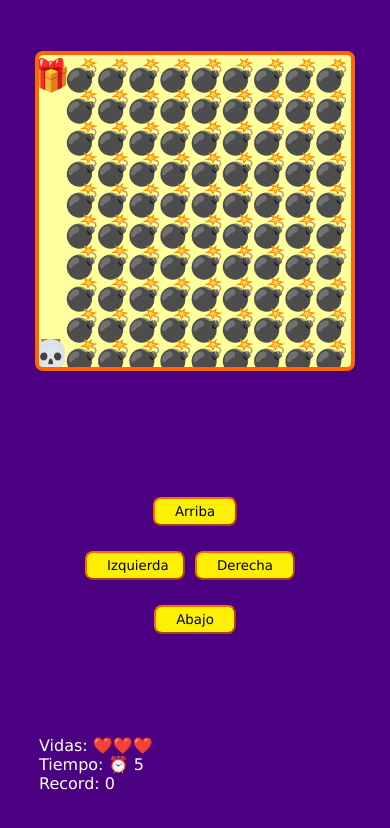
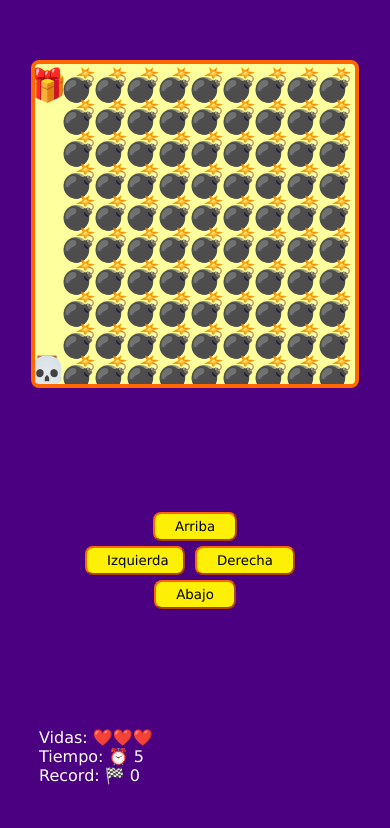
Before and after one commit to okipe/taller-videouegos1-platzi, a plain HTML site: page index.html in a window 390 px wide. Drawn offline with Linux system fonts and the light colour scheme.

Commit message:
Bug fixes

```diff
--- a/game.js
+++ b/game.js
@@ -32,18 +32,37 @@ const giftPosition = {
     y: undefined,
 }
 
-let enemyPositions = [];
+let enemyPositions = [];https://platzi.com/clases/3573-javascript-practico-videojuegos/52335-victoria-subiendo-de-nivel/
 
 window.addEventListener('load', setCanvasSize); //apenas abra, se ejecuará el size
 window.addEventListener('resize', setCanvasSize); // se hará resize de manera dinámica
 
 function setCanvasSize() {
     // Determinamos el tamaño de la ventana.
-    if(window.innerHeight > window.innerWidth) {
-        canvasSize = window.innerWidth * 0.8;  // Pantalla con 75% responsive al abrir o recargar. Por el momento lo puse en 0.9.
+    // if(window.innerHeight > window.innerWidth) {
+    //     canvasSize = window.innerWidth * 0.8;  // Pantalla con 75% responsive al abrir o recargar. Por el momento lo puse en 0.9.
+    // } else {
+    //     canvasSize = window.innerHeight * 0.8;
+    // }
+
+    windowHeight = window.innerHeight * 0.8;
+    windowWidth = window.innerWidth * 0.8;
+
+    if (window.innerHeight > window.innerWidth) {
+        if ((windowWidth % 10) !== 0) {
+             canvasSize = Math.ceil(windowWidth / 10) * 10;
+        } else {
+             canvasSize = windowWidth;
+        }
     } else {
-        canvasSize = window.innerHeight * 0.8;
+        if ((windowHeight % 10) !== 0) {
+             canvasSize = Math.ceil(windowHeight / 10) * 10;
+        } else {
+             canvasSize = windowHeight;
+        }
     }
+
+    // canvasSize = Number(canvasSize.toFixed(0));
 
     canvas.setAttribute('width', canvasSize);
     canvas.setAttribute('height', canvasSize);
@@ -51,6 +70,8 @@ function setCanvasSize() {
     // Elementos del tablero
     elementsSize = (canvasSize / 10);
 
+    playerPosition.x = undefined;
+    playerPosition.y = undefined;
     startGame()
 }
 
--- a/index.html
+++ b/index.html
@@ -24,7 +24,7 @@
         <div class="messages">
             <p>Vidas: <span id="lives"></span></p>
             <p>Tiempo: ⏰ <span id="time"></span></p>
-            <p>Record: <span id="record"></span></p>
+            <p>Record: 🏁 <span id="record"></span></p>
             <p id="result"></p>
         </div>
     </div>
--- a/styles.css
+++ b/styles.css
@@ -60,7 +60,7 @@ p {
 
 @media (max-width: 440px) {
     button {
-        margin-top: 25px;
+        margin-top: 5px;
     }
 
     #up,
```
